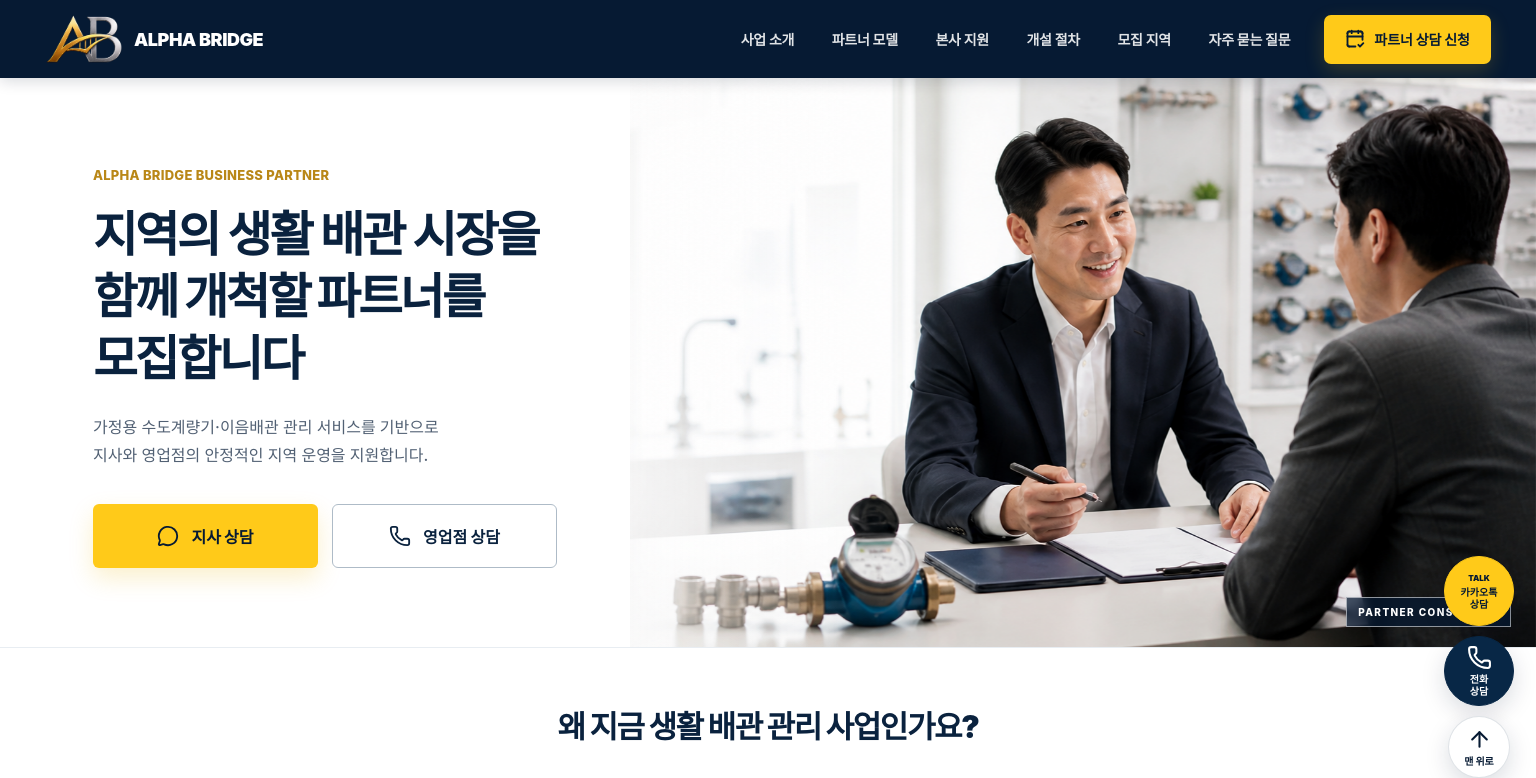
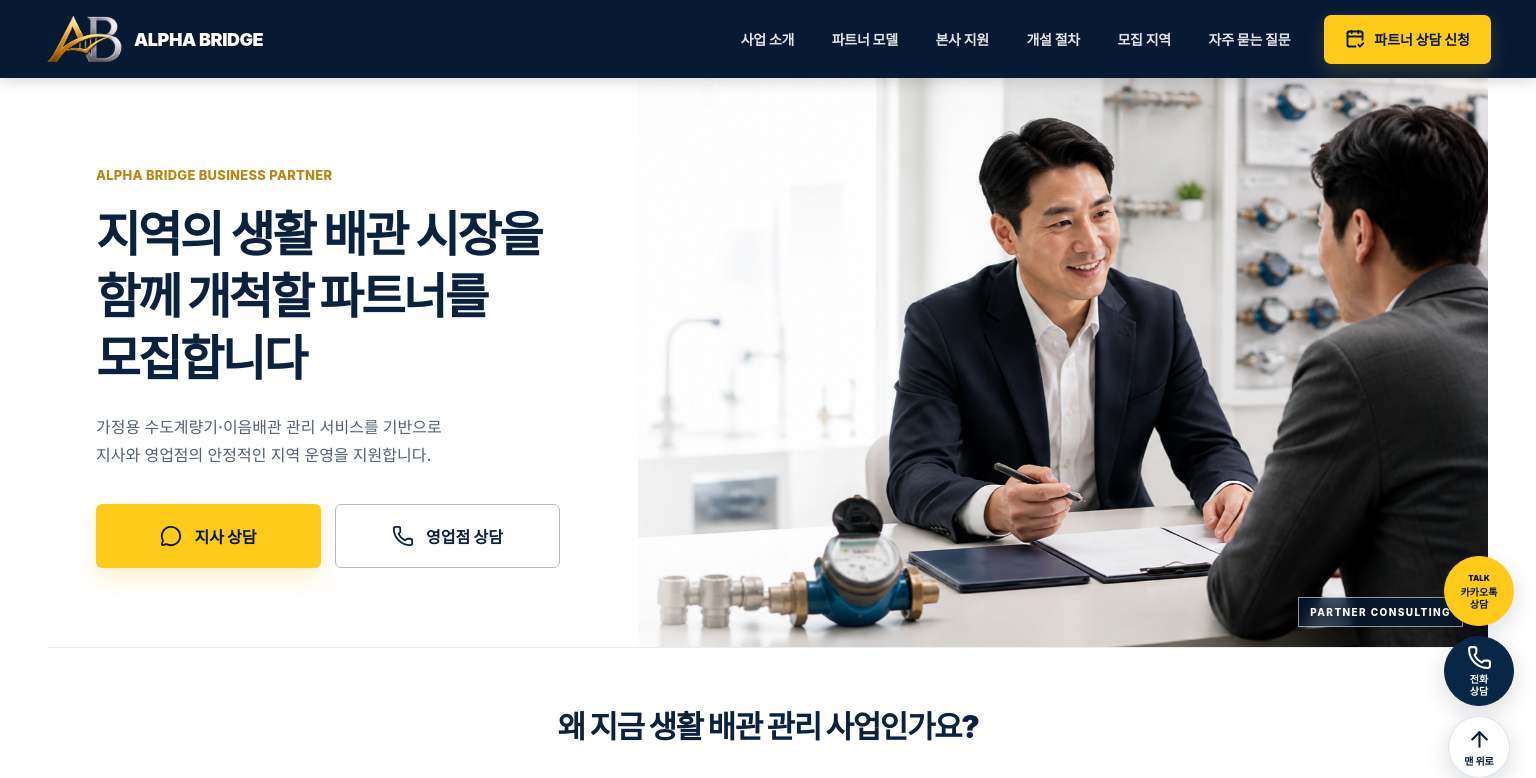
Before and after one commit to ogto/clean-system, a Next.js app: page / in a window 1536 px wide. Shown: the top 778 px of the page. Built offline with nearby package versions, Linux system fonts and the light colour scheme.

Commit message:
Center hero banner on wide screens

```diff
--- a/app/globals.css
+++ b/app/globals.css
@@ -146,7 +146,9 @@
   .menuButton { display: none; }
 
   .hero {
+    width: min(100%, 1440px);
     min-height: clamp(570px, 30vw, 720px);
+    margin-inline: auto;
     display: grid;
     grid-template-columns: minmax(0, 41%) minmax(0, 59%);
     border-bottom: 1px solid var(--line-soft);
@@ -631,6 +633,10 @@
   [data-reveal].is-visible { opacity: 1; transform: translateY(0); }
 }
 
+@media (min-width: 1441px) {
+  .heroCopy { padding-left: 48px; }
+}
+
 @media (max-width: 1120px) {
   .headerInner { width: 100%; padding-inline: 24px; }
   .nav { gap: 16px; }
```
